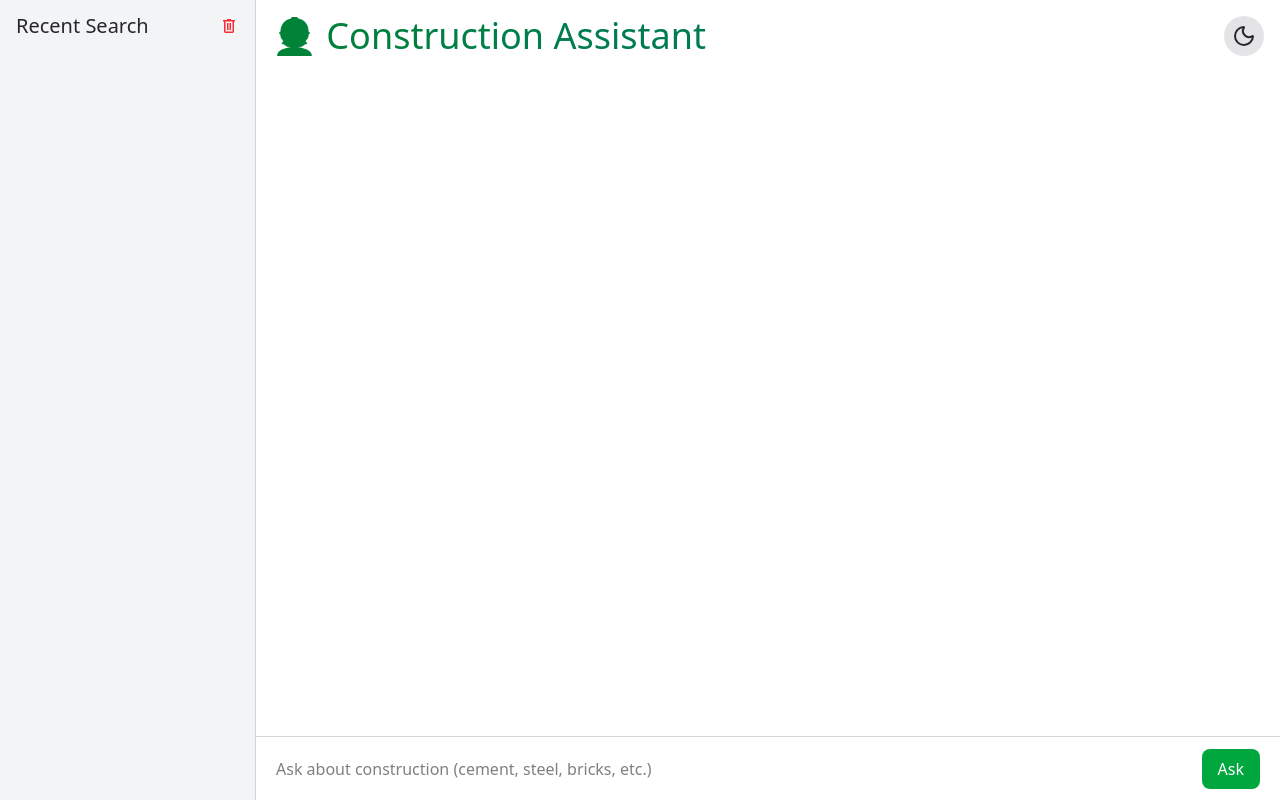
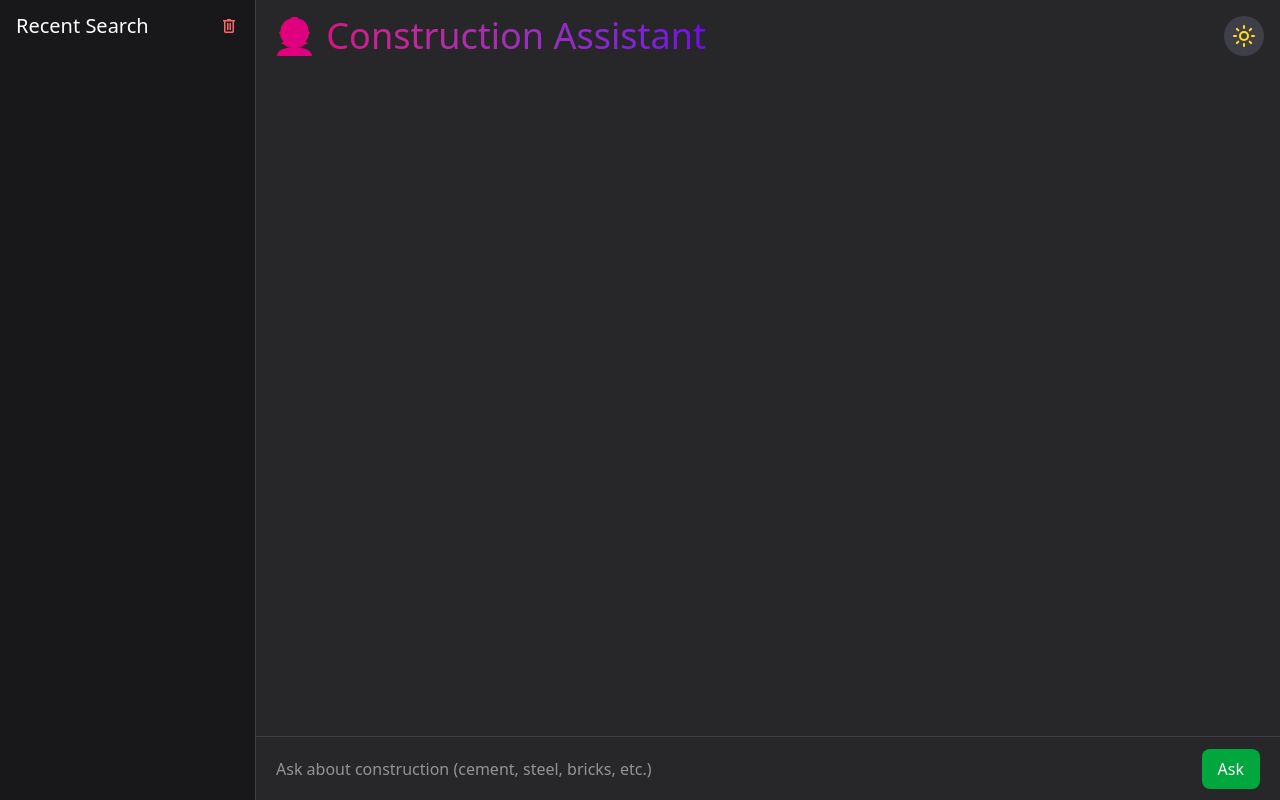
Before and after one commit to Anju-93905063/Construction_chatinterface, a React (Vite) app: page / in a window 1280 px wide. Built offline with nearby package versions, Linux system fonts and the light colour scheme.

Commit message:
Update App.jsx

```diff
--- a/src/App.jsx
+++ b/src/App.jsx
@@ -16,13 +16,13 @@ function App() {
   const [loader, setLoader] = useState(false);
 
   // ✅ Dark/Light theme state
-  const [darkMode, setDarkMode] = useState("light");
+  const [darkMode, setDarkMode] = useState("dark");
 
   useEffect(() => {
-    if (darkMode === "dark") {
-      document.documentElement.classList.add("dark");
+    if (darkMode === "light") {
+      document.documentElement.classList.add("light");
     } else {
-      document.documentElement.classList.remove("dark");
+      document.documentElement.classList.remove("light");
     }
   }, [darkMode]);
 
```
